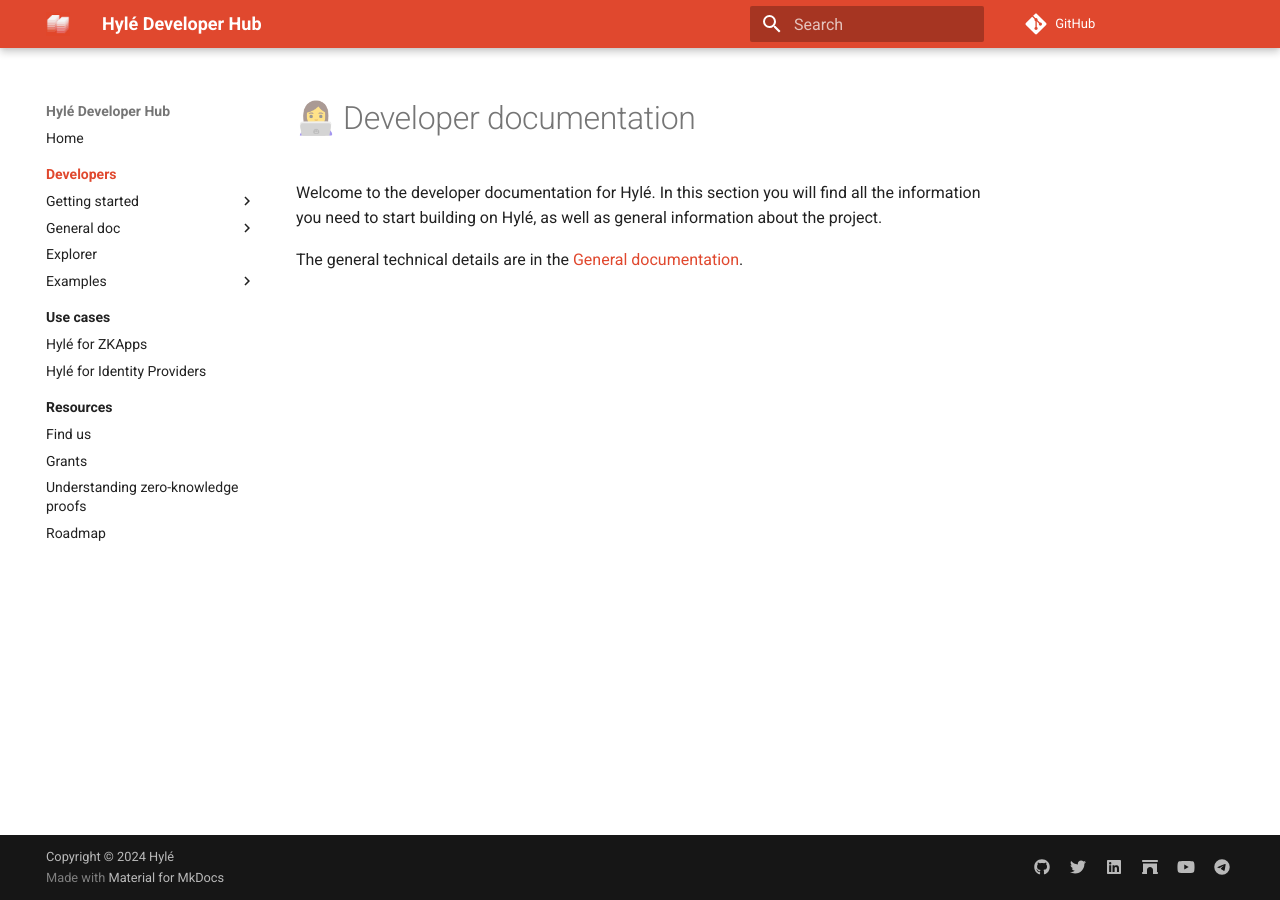
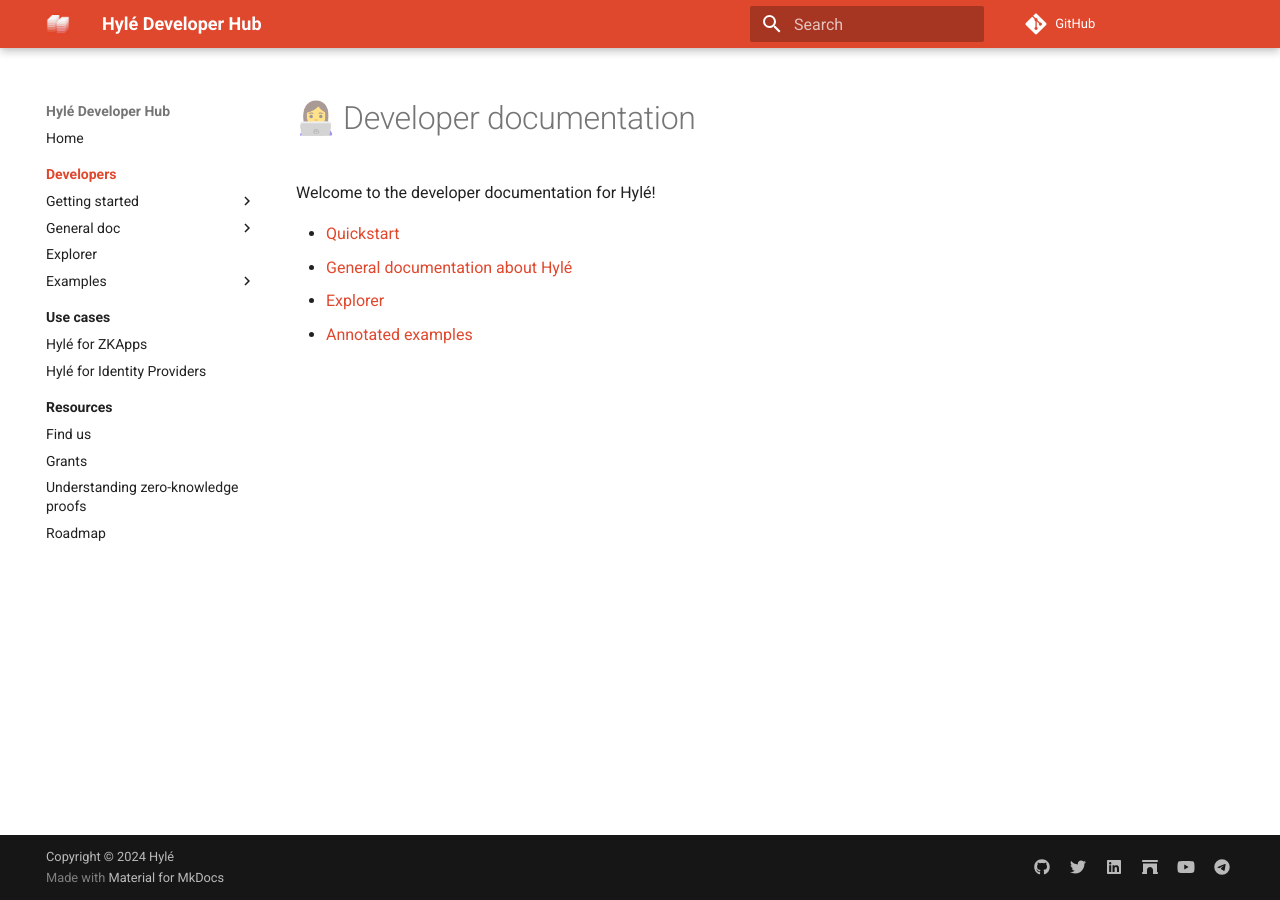
Before and after one commit to Hyle-org/devhub-hyle, an MkDocs documentation site: the page built from docs/developers/index.md, in a window 1280 px wide. Built offline with MkDocs 1.6.1 and Material for MkDocs 9.7.7, drawn with Linux system fonts in a browser that asks for light colours; comment, search, counter and statistics services are not loaded.

Commit message:
remove fluff

```diff
--- a/docs/developers/index.md
+++ b/docs/developers/index.md
@@ -1,8 +1,8 @@
----
-title: 👩‍💻 Developer documentation
----
+# 👩‍💻 Developer documentation
 
-Welcome to the developer documentation for Hylé.
-In this section you will find all the information you need to start building on Hylé, as well as general information about the project.
+Welcome to the developer documentation for Hylé!
 
-The general technical details are in the [General documentation](general-doc/index.md).
+- [Quickstart](./getting-started/index.md)
+- [General documentation about Hylé](./general-doc/index.md)
+- [Explorer](./explorer.md)
+- [Annotated examples](./examples/index.md)
```
